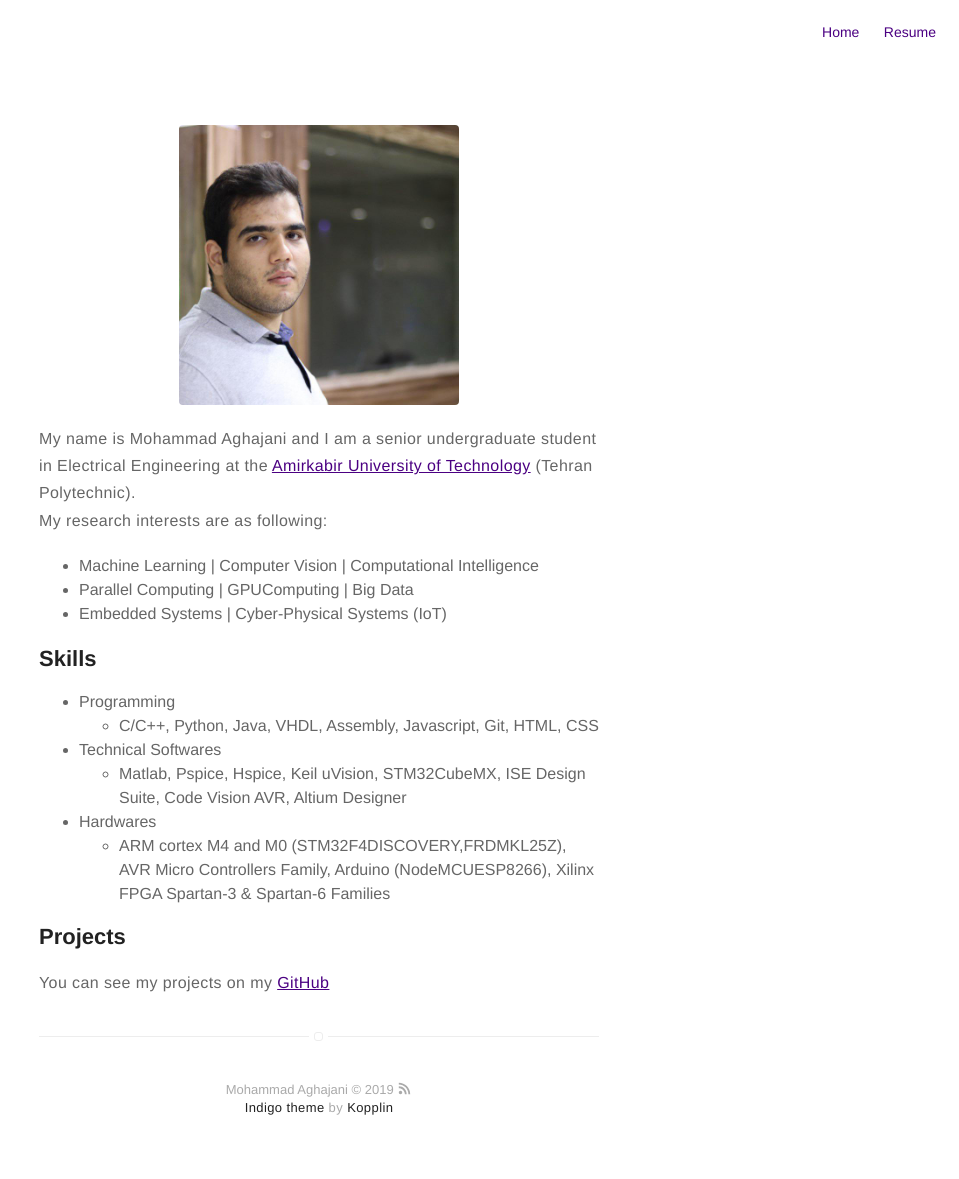
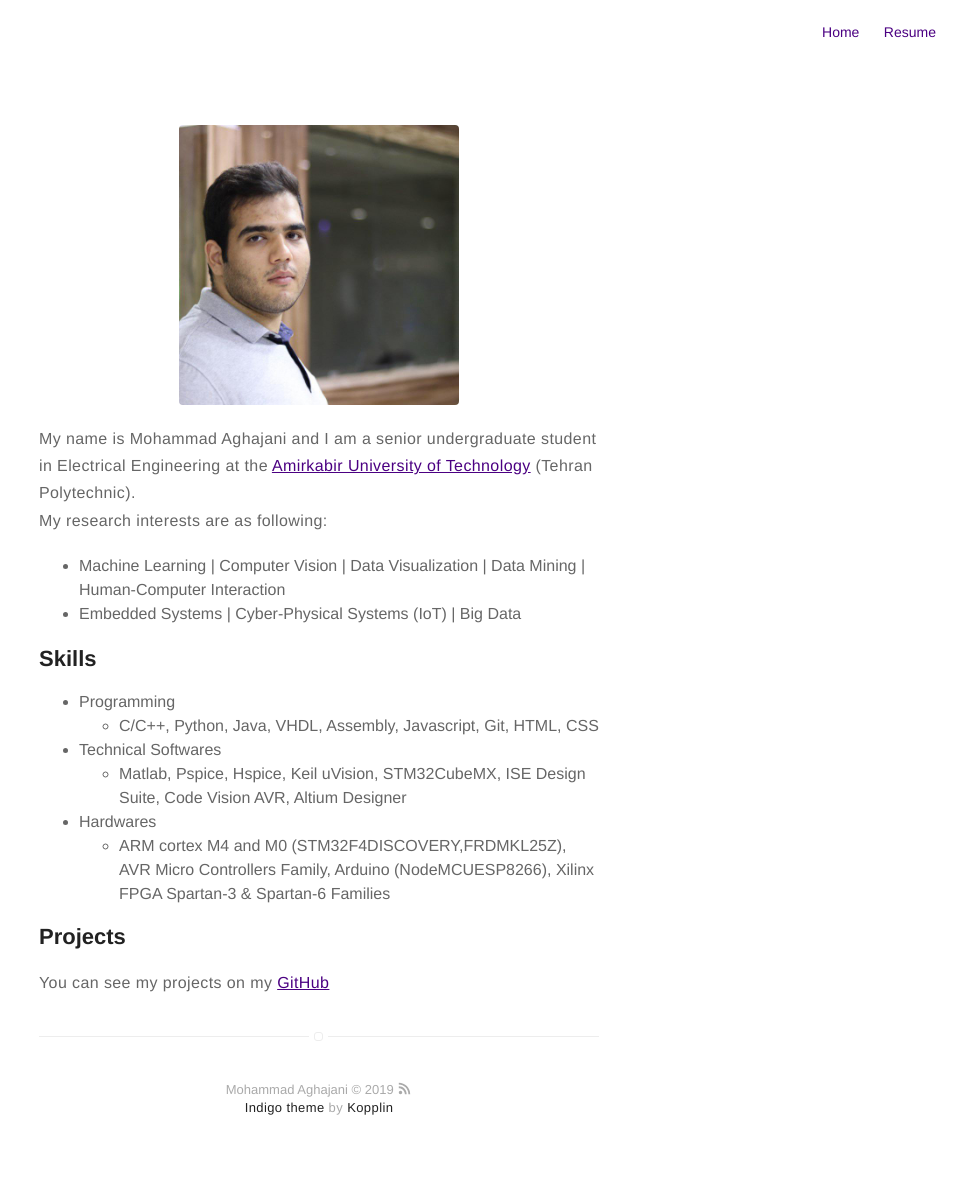
Before and after one commit to Mohammad-Aghajani/Mohammad-Aghajani.github.io, a Jekyll site: the page built from about.md, in a window 1280 px wide. Shown: the whole page, without its empty margins (321-1280 px from the left). Built offline with Jekyll 4.4.1, drawn with Linux system fonts in a browser that asks for light colours.

Commit message:
Update about.md

```diff
--- a/about.md
+++ b/about.md
@@ -8,9 +8,8 @@ layout: page
 My name is Mohammad Aghajani and I am a senior undergraduate student in Electrical Engineering at the <a href="aut.ac.ir/en" style="border:0;outline:0">Amirkabir University of Technology</a> (Tehran Polytechnic).<br>
 My research interests are as following:
 <ul class="skill-list">
-	<li> Machine Learning | Computer Vision | Computational Intelligence </li>
-	<li> Parallel Computing | GPUComputing | Big Data </li>
-	<li> Embedded Systems | Cyber-Physical Systems (IoT) </li>
+	<li> Machine Learning | Computer Vision | Data Visualization | Data Mining | Human-Computer Interaction  </li>
+	<li> Embedded Systems | Cyber-Physical Systems (IoT) | Big Data </li>
 </ul>
 </p>
 
```
